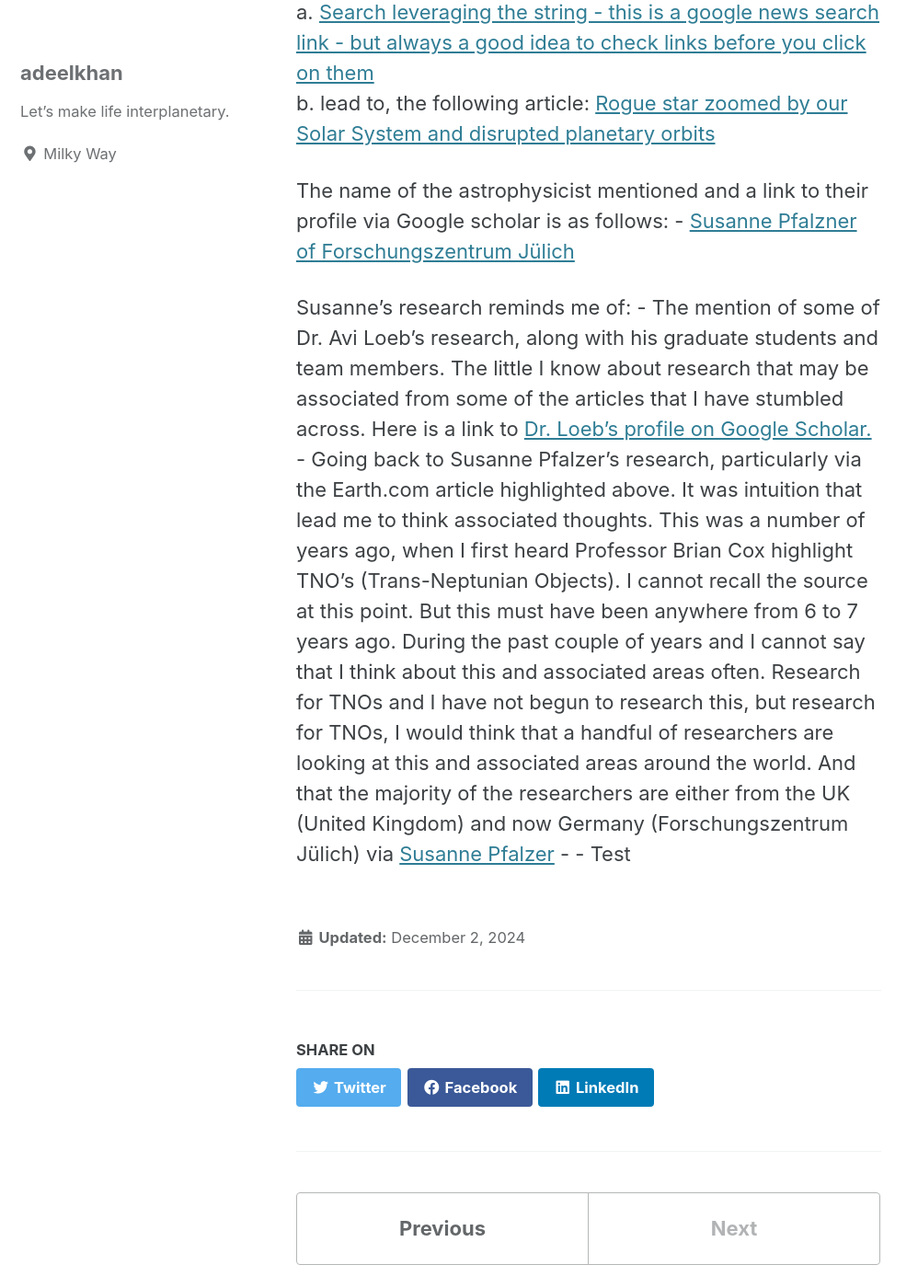
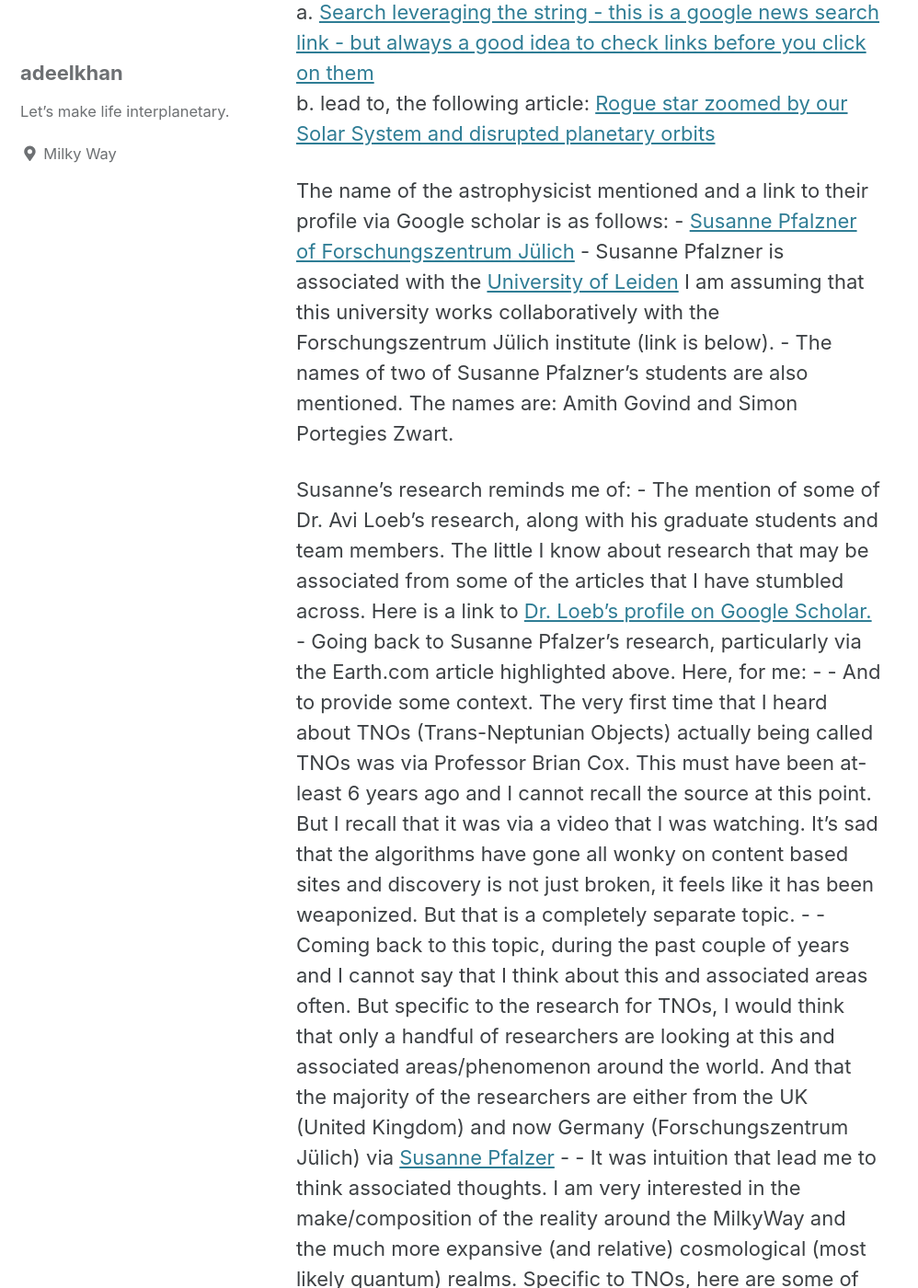
Before and after one commit to stellardreams/stellardreams.github.io, a Jekyll site: the page built from _posts/2024-12-02-Rogue-Stars-Zoomed-By.md, in a window 1280 px wide and 1400 px high, scrolled down 265 px. Shown: the whole window at 92% size, without its empty margins (0-998 px from the left). Built offline with Jekyll 4.4.1, drawn with Linux system fonts in a browser that asks for light colours; cached includes are drawn as plain includes; some of the changed text lies outside the part shown.

Commit message:
Update 2024-12-02-Rogue-Stars-Zoomed-By.md
further edits

```diff
--- a/_posts/2024-12-02-Rogue-Stars-Zoomed-By.md
+++ b/_posts/2024-12-02-Rogue-Stars-Zoomed-By.md
@@ -5,8 +5,14 @@ b. lead to, the following article: [Rogue star zoomed by our Solar System and di
 
 The name of the astrophysicist mentioned and a link to their profile via Google scholar is as follows:
 - [Susanne Pfalzner of Forschungszentrum Jülich](https://scholar.google.com/citations?hl=en&user=dplYCPwAAAAJ&view_op=list_works&citft=1&citft=3&email_for_op=adeelnkhan%40gmail.com&sortby=pubdate)
+- Susanne Pfalzner is associated with the [University of Leiden](https://www.universiteitleiden.nl/en) I am assuming that this university works collaboratively with the Forschungszentrum Jülich institute (link is below).
+- The names of two of Susanne Pfalzner's students are also mentioned. The names are: Amith Govind and Simon Portegies Zwart.
 
 Susanne's research reminds me of:
 - The mention of some of Dr. Avi Loeb's research, along with his graduate students and team members. The little I know about research that may be associated from some of the articles that I have stumbled across. Here is a link to [Dr. Loeb's profile on Google Scholar.](https://scholar.google.com/citations?hl=en&user=CvQxOmwAAAAJ&view_op=list_works&citft=1&citft=3&email_for_op=adeelnkhan%40gmail.com&sortby=pubdate)
-- Going back to Susanne Pfalzer's research, particularly via the Earth.com article highlighted above. It was intuition that lead me to think associated thoughts. This was a number of years ago, when I first heard Professor Brian Cox highlight TNO's (Trans-Neptunian Objects). I cannot recall the source at this point. But this must have been anywhere from 6 to 7 years ago. During the past couple of years and I cannot say that I think about this and associated areas often. Research for TNOs and I have not begun to research this, but research for TNOs, I would think that a handful of researchers are looking at this and associated areas around the world. And that the majority of the researchers are either from the UK (United Kingdom) and now Germany (Forschungszentrum Jülich) via [Susanne Pfalzer](https://www.fz-juelich.de/en/@@search?SearchableText=Susanne%20Pfalzner&active=relevance&allow_local=false&group_select=0&local=false)
-- - Test
+- Going back to Susanne Pfalzer's research, particularly via the Earth.com article highlighted above. Here, for me:
+- - And to provide some context. The very first time that I heard about TNOs (Trans-Neptunian Objects) actually being called TNOs was via Professor Brian Cox. This must have been at-least 6 years ago and I cannot recall the source at this point. But I recall that it was via a video that I was watching. It's sad that the algorithms have gone all wonky on content based sites and discovery is not just broken, it feels like it has been weaponized. But that is a completely separate topic.
+- -  Coming back to this topic, during the past couple of years and I cannot say that I think about this and associated areas often. But specific to the research for TNOs, I would think that only a handful of researchers are looking at this and associated areas/phenomenon around the world. And that the majority of the researchers are either from the UK (United Kingdom) and now Germany (Forschungszentrum Jülich) via [Susanne Pfalzer](https://www.fz-juelich.de/en/@@search?SearchableText=Susanne%20Pfalzner&active=relevance&allow_local=false&group_select=0&local=false)
+- - It was intuition that lead me to think associated thoughts. I am very interested in the make/composition of the reality around the MilkyWay and the much more expansive (and relative) cosmological (most likely quantum) realms. Specific to TNOs, here are some of the posts that I can think of. The direct source for these posts is directly via Github (unless states otherwise, as in links via Youtube and external links that I did not provision e.t.c)
+  - - - [Links via Github](https://github.com/stellardreams/stellardreams.github.io/tree/master/_posts)
+      - test
```
